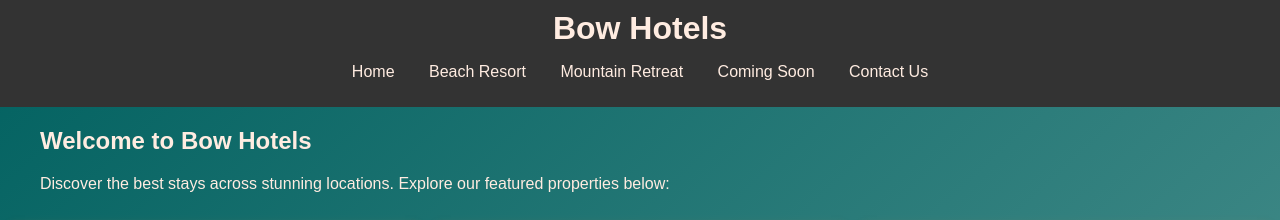
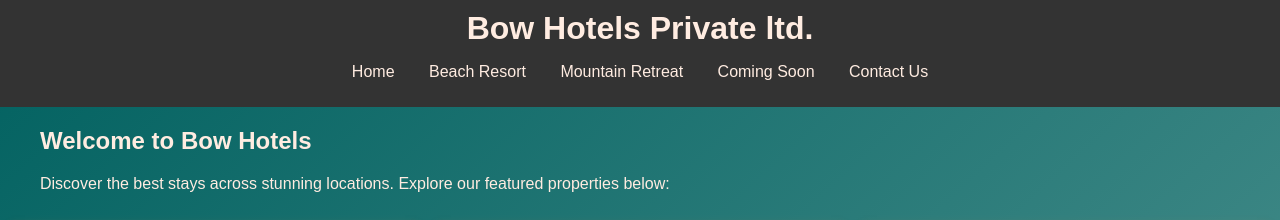
Before and after one commit to Tatinder/new3404assignment1, a plain HTML site: page index.html in a window 1280 px wide. Shown: the top 220 px of the page. Drawn offline with Linux system fonts and the light colour scheme; a web font is replaced by a local one.

Commit message:
Update index.html

```diff
--- a/index.html
+++ b/index.html
@@ -9,7 +9,7 @@
 </head>
 <body>
     <header>
-        <h1>Bow Hotels</h1>
+        <h1>Bow Hotels Private ltd.</h1>
         <nav>
             <ul>
                 <li><a href="index.html">Home</a></li>
```
